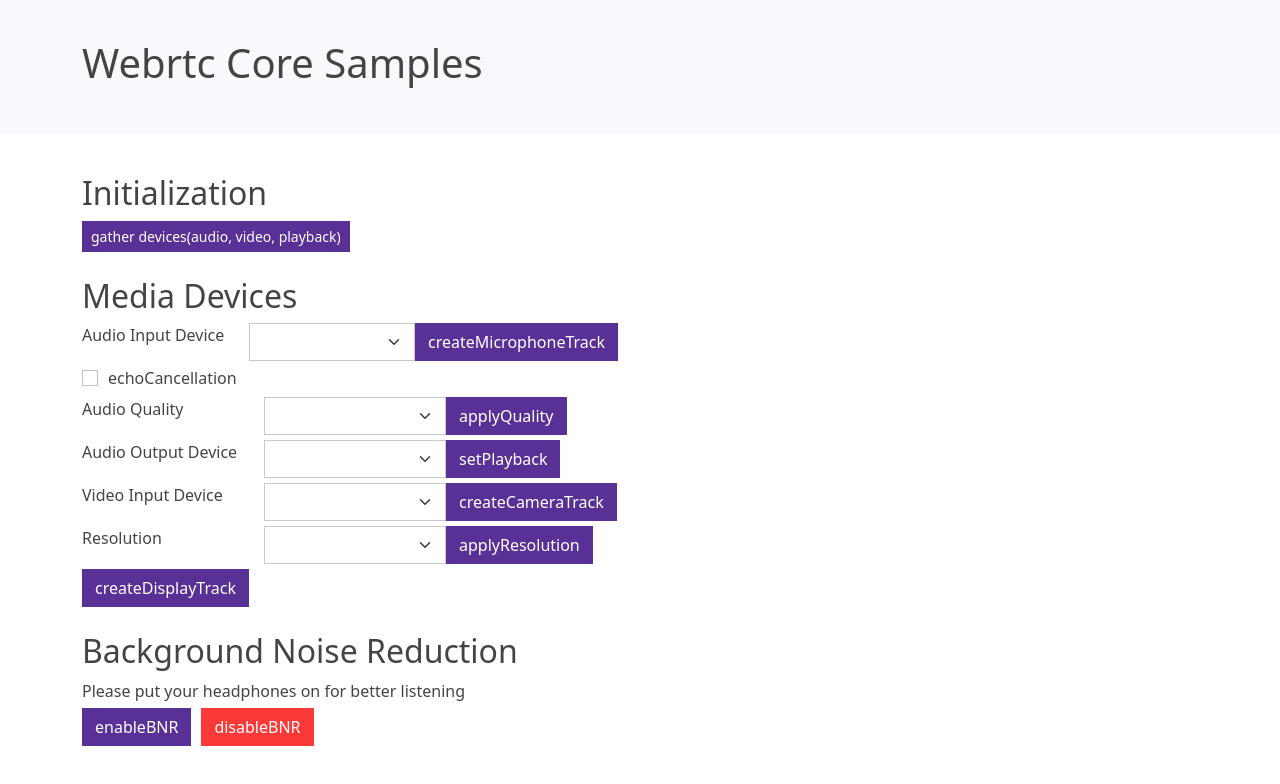
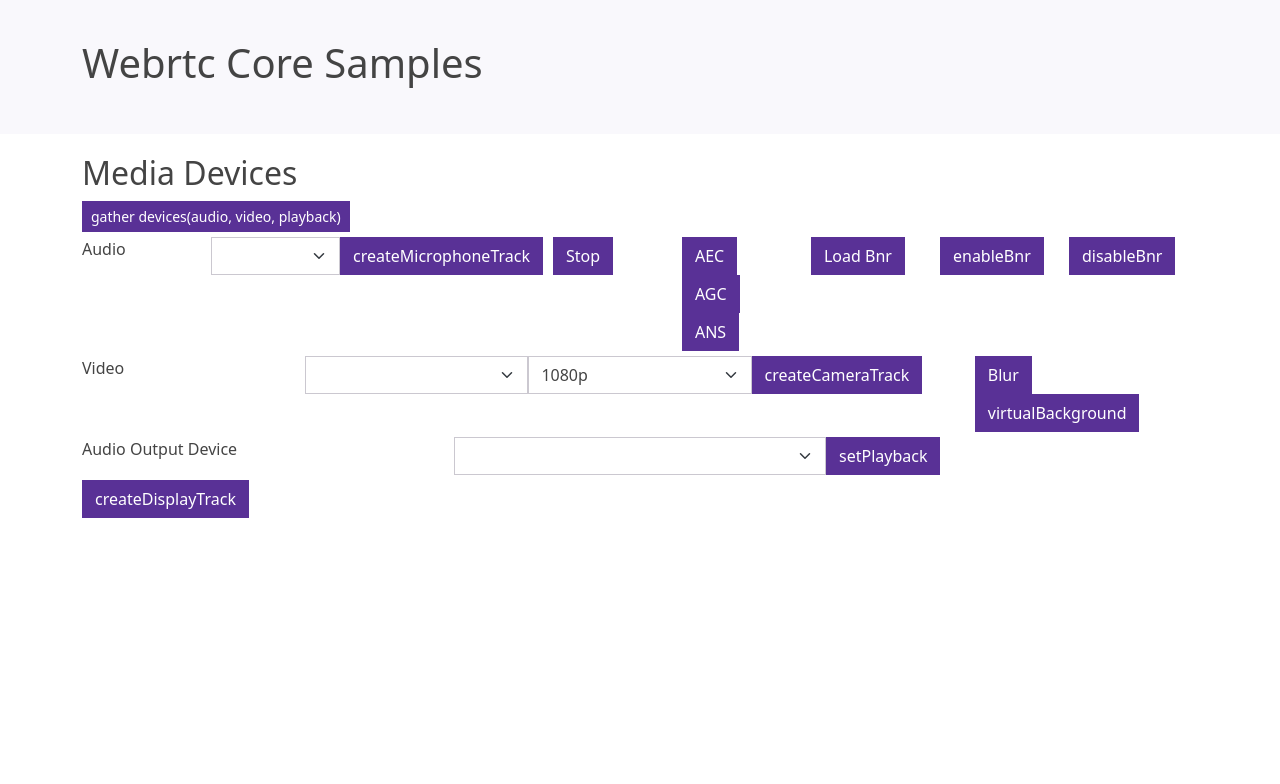
Before and after one commit to webex/webrtc-core, a React (Create React App) app in the folder samples/: page / in a window 1280 px wide. Shown: the top 784 px of the page. Built offline with nearby package versions, Linux system fonts and the light colour scheme.

Commit message:
fix: re order the sample app

```diff
--- a/samples/src/App.js
+++ b/samples/src/App.js
@@ -14,6 +14,11 @@ import {
   getCameras,
 } from "@webex/webrtc-core";
 
+import {
+  NoiseReductionEffect,
+  VirtualBackgroundEffect,
+} from "@webex-connect/web-media-effects";
+
 const createDisplayTrackAction = () => {};
 const applyQuality = () => {};
 const setPlayback = () => {};
@@ -29,11 +34,31 @@ function App() {
   const [localMicrophoneTrack, setLocalMicrophoneTrack] = useState();
 
   const createMicrophoneTrackAction = async (deviceId) => {
-    await createMicrophoneTrack({ deviceId }).then(setLocalMicrophoneTrack);
+    await createMicrophoneTrack({ deviceId }).then((localMicrophoneTrack) => {
+      setLocalMicrophoneTrack(localMicrophoneTrack.getMediaStreamTrack());
+    });
   };
 
   const createCameraTrackAction = async (deviceId) => {
-    await createCameraTrack({ deviceId }).then(setLocalCameraTrack);
+    const effect = new VirtualBackgroundEffect({
+      mode: `BLUR`,
+      blurStrength: `STRONG`,
+      quality: `HIGH`,
+    });
+    await createCameraTrack({ deviceId }).then((localCameraTrack) => {
+      setLocalCameraTrack(localCameraTrack.getMediaStreamTrack());
+      window.localCameraTrack = localCameraTrack;
+
+      localCameraTrack.on("underlying-track-change", () => {
+        console.log(localCameraTrack.getMediaStreamTrackWithEffects());
+        setLocalCameraTrack(
+          localCameraTrack.getMediaStreamTrackWithEffects() ||
+            localCameraTrack.getMediaStreamTrack()
+        );
+      });
+      localCameraTrack.addEffect("blur", effect);
+      effect.enable();
+    });
   };
 
   const init = async () => {
@@ -60,12 +85,7 @@ function App() {
         </Container>
       </Navbar>
       <Container>
-        <Row>
         <Col>
-            <Row>
-              <Initialization {...{ init }} />
-            </Row>
-            <Row>
           <MediaDevices
             {...{
               createMicrophoneTrackAction,
@@ -77,17 +97,13 @@ function App() {
               audioDevice,
               cameraDevice,
               speakerDevice,
+              init,
             }}
           />
-            </Row>
-            <Row>
-              <Background />
-            </Row>
         </Col>
         <Col id={"meetingStreams"}>
           <MediaStreams {...{ localMicrophoneTrack, localCameraTrack }} />
         </Col>
-        </Row>
       </Container>
     </>
   );
--- a/samples/src/components/Initialization.jsx
+++ b/samples/src/components/Initialization.jsx
@@ -4,11 +4,7 @@ export default (props) => {
   return (
     <Form>
       <h2>Initialization</h2>
-      <div>
-        <Button id='btn-get-devices' size='sm' onClick={props.init}>
-          gather devices(audio, video, playback)
-        </Button>
-      </div>
+      <div></div>
     </Form>
   );
 };
--- a/samples/src/components/MediaDevices.jsx
+++ b/samples/src/components/MediaDevices.jsx
@@ -7,9 +7,12 @@ export default (props) => {
   return (
     <Form>
       <h2>Media Devices</h2>
+      <Button id='btn-get-devices' size='sm' onClick={props.init}>
+        gather devices(audio, video, playback)
+      </Button>
       <Form.Group>
         <Col>
-          <label>Audio Input Device</label>
+          <label>Audio</label>
         </Col>
         <Col>
           <Form.Select
@@ -33,23 +36,83 @@ export default (props) => {
             createMicrophoneTrack
           </Button>
         </Col>
+        <Col>
+          <Button
+            onClick={() => {
+              props.stopAudioTrack();
+            }}
+          >
+            Stop
+          </Button>
+        </Col>
+        <Col>
+          <Button>AEC</Button>
+          <Button>AGC</Button>
+          <Button>ANS</Button>
+        </Col>
+        <Col>
+          <Button
+            onClick={() => {
+              props.stopAudioTrack();
+            }}
+          >
+            Load Bnr
+          </Button>
+        </Col>
+        <Col>
+          <Button
+            onClick={() => {
+              props.stopAudioTrack();
+            }}
+          >
+            enableBnr
+          </Button>
+        </Col>
+        <Col>
+          <Button
+            onClick={() => {
+              props.stopAudioTrack();
+            }}
+          >
+            disableBnr
+          </Button>
+        </Col>
       </Form.Group>
-      <Col>
-        <Form.Check
-          id='echoCancellation-checkbox'
-          type='checkbox'
-          label='echoCancellation'
-        />
-      </Col>
       <Form.Group>
         <Col>
-          <label>Audio Quality</label>
+          <label>Video </label>
         </Col>
         <Col>
-          <Form.Select></Form.Select>
+          <Form.Select onChange={(choice) => setCameraDevice(choice.value)}>
+            {props.cameraDevice?.map((device) => {
+              return (
+                <option key={device.deviceId} value={device.deviceId}>
+                  {device.label}
+                </option>
+              );
+            })}
+          </Form.Select>
         </Col>
         <Col>
-          <Button onClick={props.applyQuality}>applyQuality</Button>
+          <Form.Select onChange={(choice) => setCameraDevice(choice.value)}>
+            <option>1080p</option>
+            <option>720p</option>
+            <option>480p</option>
+            <option>360p</option>
+          </Form.Select>
+        </Col>
+        <Col>
+          <Button
+            onClick={() => {
+              props.createCameraTrackAction(selectedCameraDevice);
+            }}
+          >
+            createCameraTrack
+          </Button>
+        </Col>
+        <Col>
+          <Button>Blur</Button>
+          <Button>virtualBackground</Button>
         </Col>
       </Form.Group>
       <Form.Group>
@@ -73,42 +136,6 @@ export default (props) => {
           <Button onClick={props.setPlayback}>setPlayback</Button>
         </Col>
       </Form.Group>
-      <Form.Group>
-        <Col>
-          <label>Video Input Device</label>
-        </Col>
-        <Col>
-          <Form.Select onChange={(choice) => setCameraDevice(choice.value)}>
-            {props.cameraDevice?.map((device) => {
-              return (
-                <option key={device.deviceId} value={device.deviceId}>
-                  {device.label}
-                </option>
-              );
-            })}
-          </Form.Select>
-        </Col>
-        <Col>
-          <Button
-            onClick={() => {
-              props.createCameraTrackAction(selectedCameraDevice);
-            }}
-          >
-            createCameraTrack
-          </Button>
-        </Col>
-      </Form.Group>
-      <Form.Group>
-        <Col>
-          <label>Resolution</label>
-        </Col>
-        <Col>
-          <Form.Select></Form.Select>
-        </Col>
-        <Col>
-          <Button onClick={props.applyResolution}>applyResolution</Button>
-        </Col>
-      </Form.Group>
       <Col>
         <Button onClick={props.createDisplayTrackAction}>
           createDisplayTrack
--- a/samples/src/components/MediaStreams.jsx
+++ b/samples/src/components/MediaStreams.jsx
@@ -27,9 +27,7 @@ export default (props) => {
             ref={(video) => {
               console.log(video);
               video.srcObject = props.localCameraTrack
-                ? new MediaStream([
-                    props.localCameraTrack.getMediaStreamTrack(),
-                  ])
+                ? new MediaStream([props.localCameraTrack])
                 : null;
             }}
             id='localVideo'
```
Also changed, not shown: samples/src/App.css, 2 other files (tests, documents, lock files or other folders). Lines whose indentation alone changed are shown as unchanged.
